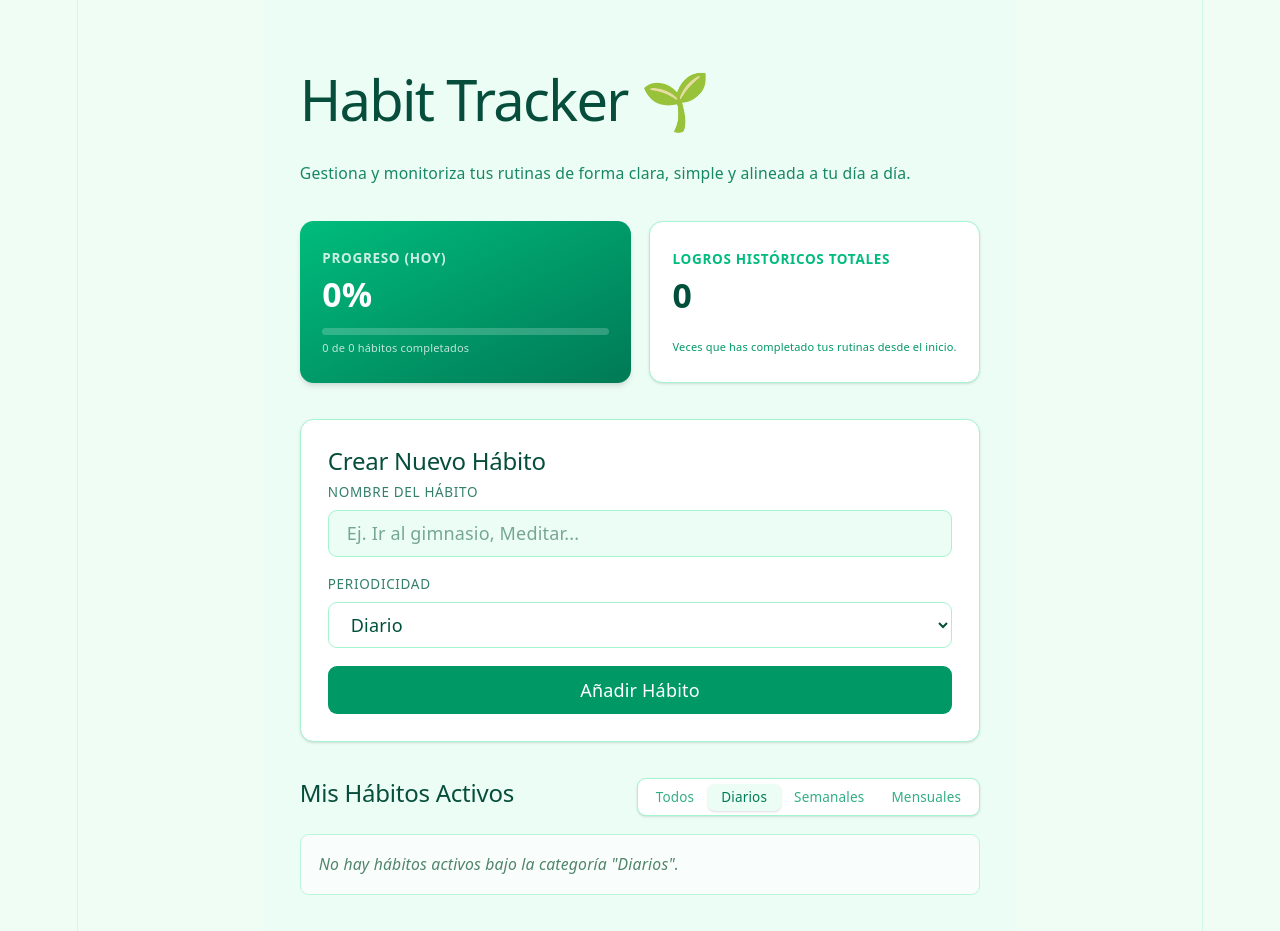
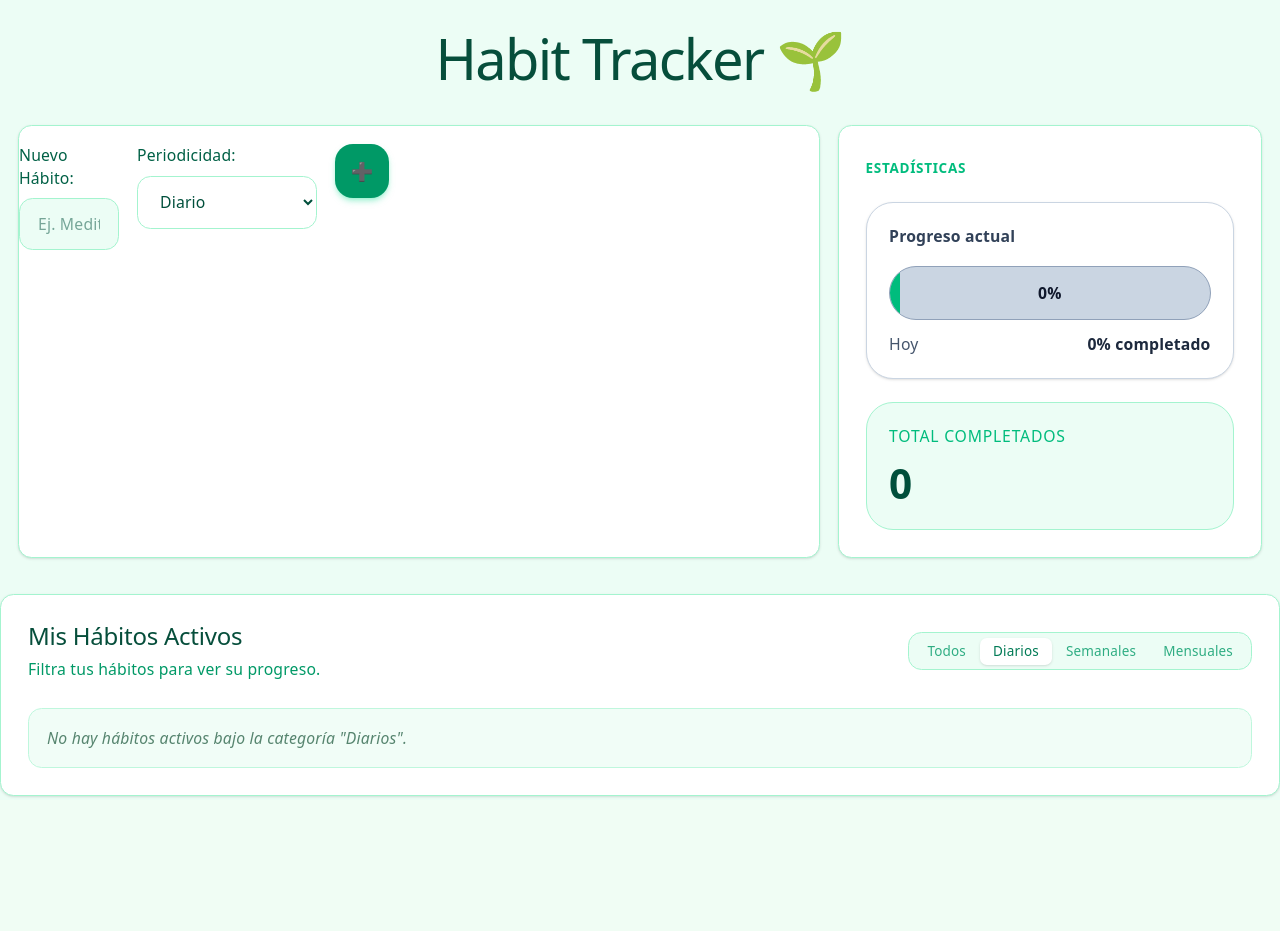
Before and after one commit to M1nguS1/habit-tracker-desktop, a React (Vite) app: page / in a window 1280 px wide. After the commit the page ends 800 px from the top, so only its background shows below. Built offline with nearby package versions, Linux system fonts and the light colour scheme.

Commit message:
reajuste de como aparece la creacion del nuevo habito

```diff
--- a/src/App.tsx
+++ b/src/App.tsx
@@ -112,107 +112,119 @@ function App() {
     filteredTasks.length > 0 ? Math.round((filteredCompleted.length / filteredTasks.length) * 100) : 0;
 
   return (
-    <div className="p-8 max-w-2xl mx-auto text-left bg-emerald-50 min-h-screen">
-      <header className="mb-8">
-        <h1 className="text-4xl font-bold tracking-tight mb-2 text-emerald-900">Habit Tracker 🌱</h1>
-        <p className="text-sm text-emerald-700 opacity-90">
-          Gestiona y monitoriza tus rutinas de forma clara, simple y alineada a tu día a día.
-        </p>
+    <div className="px-0 w-full max-w-full text-left bg-emerald-50 min-h-screen" style={{ paddingTop: '1.25rem' }}>
+      <header style={{ width: '100%', display: 'flex', justifyContent: 'center', marginBottom: '2rem', paddingTop: '0.25rem' }}>
+        <h1 style={{ margin: '0 auto', width: 'fit-content', textAlign: 'center' }} className="text-4xl font-bold tracking-tight mb-2 text-emerald-900">
+          Habit Tracker 🌱
+        </h1>
       </header>
 
-      <section className="grid grid-cols-1 sm:grid-cols-2 gap-4 mb-8">
-        <div className="bg-gradient-to-br from-emerald-500 to-emerald-700 p-5 rounded-xl text-white shadow-md">
-          <span className="text-xs font-semibold uppercase tracking-wider opacity-80">
-            Progreso ({filter === 'all' ? 'Todos' : filter === 'daily' ? 'Hoy' : filter === 'weekly' ? 'Esta Semana' : 'Este Mes'})
-          </span>
-          <div className="text-3xl font-bold mt-1">{progressPercentage}%</div>
-          <div className="w-full bg-white/20 h-1.5 rounded-full mt-3 overflow-hidden">
-            <div className="bg-white h-full transition-all duration-300" style={{ width: `${progressPercentage}%` }}></div>
-          </div>
-          <p className="text-[11px] opacity-75 mt-2">
-            {filteredCompleted.length} de {filteredTasks.length} hábitos completados
-          </p>
-        </div>
-
-        <div className="bg-white p-5 rounded-xl border border-emerald-200 shadow-sm flex flex-col justify-between">
-          <div>
-            <span className="text-xs font-semibold uppercase tracking-wider text-emerald-500">
-              Logros Históricos Totales
-            </span>
-            <div className="text-3xl font-bold mt-1 text-emerald-900">{totalCompletions}</div>
-          </div>
-          <p className="text-[11px] text-emerald-600 mt-2">
-            Veces que has completado tus rutinas desde el inicio.
-          </p>
-        </div>
-      </section>
-
-      <section className="bg-white p-6 rounded-xl border border-emerald-200 mb-8 shadow-sm">
-        <h2 className="text-xl font-semibold mb-4 text-emerald-900">Crear Nuevo Hábito</h2>
-        <form onSubmit={handleSubmit} className="space-y-4">
-          <div>
-            <label className="block text-xs font-medium uppercase tracking-wider mb-2 text-emerald-800 opacity-80">
-              Nombre del hábito
-            </label>
+      <section className="grid gap-4 lg:grid-cols-[1.7fr_0.9fr] mb-8 ml-0 px-4">
+        <div className="bg-white p-4 pl-0 rounded-xl border border-emerald-200 shadow-sm ml-0">
+          <form onSubmit={handleSubmit} className="space-y-6">
+            <div className="flex flex-col gap-4">
+              <div className="flex items-start gap-4 justify-start w-full pl-0 ml-0">
+                <label className="block flex-none text-sm text-emerald-800" style={{ width: '100px' }}>
+                  <span className="block mb-2">Nuevo Hábito: </span>
                   <input
                     type="text"
-              placeholder="Ej. Ir al gimnasio, Meditar..."
+                    placeholder="Ej. Meditar"
                     value={name}
-              onChange={(e) => setName(e.target.value)}
-              className="w-full px-4 py-2 rounded-lg border border-emerald-200 bg-emerald-50 text-emerald-900 focus:outline-none focus:ring-2 focus:ring-emerald-500"
+                    onChange={e => setName(e.target.value)}
+                    className="rounded-xl border border-emerald-200 bg-emerald-50 px-4 py-3 text-emerald-900 focus:outline-none focus:ring-2 focus:ring-emerald-500"
+                    style={{ width: '100px' }}
                   />
-          </div>
+                </label>
 
-          <div>
-            <label className="block text-xs font-medium uppercase tracking-wider mb-2 text-emerald-800 opacity-80">
-              Periodicidad
-            </label>
+                <label className="w-[180px] min-w-[180px] text-sm text-emerald-800">
+                  <span className="block mb-2">Periodicidad:</span>
                   <select
                     value={periodicity}
-              onChange={(e) => setPeriodicity(e.target.value)}
-              className="w-full px-4 py-2 rounded-lg border border-emerald-200 bg-white text-emerald-900 focus:outline-none focus:ring-2 focus:ring-emerald-500"
+                    onChange={e => setPeriodicity(e.target.value)}
+                    className="w-full rounded-xl border border-emerald-200 bg-white px-4 py-3 text-emerald-900 focus:outline-none focus:ring-2 focus:ring-emerald-500"
                   >
                     <option value="daily">Diario</option>
                     <option value="weekly">Semanal</option>
                     <option value="monthly">Mensual</option>
                   </select>
-          </div>
+                </label>
 
                 <button
                   type="submit"
-            className="w-full bg-emerald-600 hover:bg-emerald-700 text-white font-medium py-2.5 px-4 rounded-lg transition-colors"
+                  aria-label="Crear hábito"
+                  className="self-start inline-flex h-12 w-12 items-center justify-center rounded-2xl bg-emerald-600 text-white shadow-md shadow-emerald-300/50 transition hover:bg-emerald-700 active:bg-emerald-800 focus:outline-none focus:ring-4 focus:ring-emerald-200"
                 >
-            Añadir Hábito
+                  ➕
                 </button>
+              </div>
+            </div>
           </form>
+        </div>
+
+        <div className="bg-white p-6 rounded-xl border border-emerald-200 shadow-sm">
+          <span className="text-xs font-semibold uppercase tracking-wider text-emerald-500">
+            Estadísticas
+          </span>
+          <div className="mt-5 grid gap-5">
+            <div className="rounded-3xl bg-white border border-slate-300 p-5 shadow-sm">
+              <p className="text-sm font-semibold text-slate-700">Progreso actual</p>
+              <div className="relative mt-4 h-12 w-full rounded-full bg-slate-300 overflow-hidden border border-slate-400">
+                <div
+                  style={{
+                    width: progressPercentage === 0 ? '10px' : `${progressPercentage}%`,
+                    minWidth: '10px',
+                    transition: 'width 300ms ease',
+                  }}
+                  className="h-full rounded-full bg-emerald-500"
+                />
+                <span className="absolute inset-0 flex items-center justify-center text-sm font-semibold text-slate-900">
+                  {progressPercentage}%
+                </span>
+              </div>
+              <div className="mt-3 flex items-center justify-between gap-4 text-sm text-slate-600">
+                <span>{filter === 'all' ? 'Todos' : filter === 'daily' ? 'Hoy' : filter === 'weekly' ? 'Esta Semana' : 'Este Mes'}</span>
+                <span className="font-semibold text-slate-800">{progressPercentage}% completado</span>
+              </div>
+            </div>
+            <div className="rounded-3xl bg-emerald-50 border border-emerald-200 p-5">
+              <p className="text-sm uppercase tracking-wider text-emerald-500">Total completados</p>
+              <div className="text-4xl font-bold text-emerald-900 mt-3">{totalCompletions}</div>
+            </div>
+          </div>
+        </div>
       </section>
 
-      <section>
-        <div className="flex flex-col sm:flex-row sm:justify-between sm:items-center gap-4 mb-4">
+      <section className="bg-white p-6 rounded-xl border border-emerald-200 shadow-sm">
+        <div className="flex flex-col sm:flex-row sm:justify-between sm:items-center gap-4 mb-6">
+          <div>
             <h2 className="text-xl font-semibold text-emerald-900">Mis Hábitos Activos</h2>
+            <p className="text-sm text-emerald-600 mt-1">
+              Filtra tus hábitos para ver su progreso.
+            </p>
+          </div>
 
-          <div className="flex bg-white p-1 rounded-lg border border-emerald-200 self-start sm:self-auto shadow-sm">
+          <div className="flex bg-emerald-50 p-1 rounded-xl border border-emerald-200">
             <button
               onClick={() => setFilter('all')}
-              className={`px-3 py-1 text-xs font-medium rounded-md transition-all cursor-pointer ${filter === 'all' ? 'bg-emerald-50 text-emerald-700 shadow' : 'text-emerald-600 opacity-80'}`}
+              className={`px-3 py-1 text-xs font-medium rounded-md transition-all ${filter === 'all' ? 'bg-white text-emerald-700 shadow-sm' : 'text-emerald-600 opacity-80'}`}
             >
               Todos
             </button>
             <button
               onClick={() => setFilter('daily')}
-              className={`px-3 py-1 text-xs font-medium rounded-md transition-all cursor-pointer ${filter === 'daily' ? 'bg-emerald-50 text-emerald-700 shadow' : 'text-emerald-600 opacity-80'}`}
+              className={`px-3 py-1 text-xs font-medium rounded-md transition-all ${filter === 'daily' ? 'bg-white text-emerald-700 shadow-sm' : 'text-emerald-600 opacity-80'}`}
             >
               Diarios
             </button>
             <button
               onClick={() => setFilter('weekly')}
-              className={`px-3 py-1 text-xs font-medium rounded-md transition-all cursor-pointer ${filter === 'weekly' ? 'bg-emerald-50 text-emerald-700 shadow' : 'text-emerald-600 opacity-80'}`}
+              className={`px-3 py-1 text-xs font-medium rounded-md transition-all ${filter === 'weekly' ? 'bg-white text-emerald-700 shadow-sm' : 'text-emerald-600 opacity-80'}`}
             >
               Semanales
             </button>
             <button
               onClick={() => setFilter('monthly')}
-              className={`px-3 py-1 text-xs font-medium rounded-md transition-all cursor-pointer ${filter === 'monthly' ? 'bg-emerald-50 text-emerald-700 shadow' : 'text-emerald-600 opacity-80'}`}
+              className={`px-3 py-1 text-xs font-medium rounded-md transition-all ${filter === 'monthly' ? 'bg-white text-emerald-700 shadow-sm' : 'text-emerald-600 opacity-80'}`}
             >
               Mensuales
             </button>
@@ -220,24 +232,23 @@ function App() {
         </div>
 
         {filteredTasks.length === 0 ? (
-          <p className="text-sm opacity-70 italic p-4 bg-white rounded-lg border border-emerald-200">
+          <p className="text-sm opacity-70 italic p-4 bg-emerald-50 rounded-xl border border-emerald-200">
             No hay hábitos activos bajo la categoría "{filter === 'all' ? 'Todos' : filter === 'daily' ? 'Diarios' : filter === 'weekly' ? 'Semanales' : 'Mensuales'}".
           </p>
         ) : (
-          <ul className="space-y-2 p-0 list-none">
+          <ul className="space-y-3 p-0 list-none">
             {filteredTasks.map((task) => {
               const isCompleted = completionIds.includes(task.id);
 
               return (
                 <li
                   key={task.id}
-                  className={`flex justify-between items-center p-4 rounded-lg border shadow-sm transition-all duration-200 ${
-                    isCompleted
-                      ? 'bg-emerald-50 border-emerald-200 opacity-95'
-                      : 'bg-white border-emerald-100 hover:border-emerald-300'
+                  className={`flex items-center justify-between gap-4 p-4 rounded-xl border shadow-sm transition-all duration-200 ${isCompleted
+                    ? 'bg-emerald-50 border-emerald-200'
+                    : 'bg-white border-emerald-100 hover:border-emerald-200'
                     }`}
                 >
-                  <div className="flex items-center gap-4">
+                  <div className="flex items-center gap-4 min-w-0">
                     <input
                       type="checkbox"
                       checked={isCompleted}
@@ -245,15 +256,11 @@ function App() {
                       className="w-5 h-5 rounded border-emerald-300 text-emerald-600 focus:ring-emerald-500 cursor-pointer accent-emerald-600"
                     />
 
-                    <div className="flex flex-col gap-1">
-                      <strong
-                        className={`font-medium transition-all text-emerald-900 ${
-                          isCompleted ? 'line-through text-emerald-500' : ''
-                        }`}
-                      >
+                    <div className="min-w-0">
+                      <p className={`font-medium ${isCompleted ? 'line-through text-emerald-500' : 'text-emerald-900'}`}>
                         {task.name}
-                      </strong>
-                      <span className="w-max text-[10px] px-2 py-0.5 rounded-full bg-emerald-100 text-emerald-800 font-semibold uppercase tracking-wider">
+                      </p>
+                      <span className="inline-flex items-center rounded-full bg-emerald-100 px-2 py-1 text-[10px] font-semibold uppercase tracking-wider text-emerald-800">
                         {task.periodicity}
                       </span>
                     </div>
--- a/src/index.css
+++ b/src/index.css
@@ -33,11 +33,10 @@
 }
 
 #root {
-  width: 1126px;
+  width: 100%;
   max-width: 100%;
-  margin: 0 auto;
-  text-align: center;
-  border-inline: 1px solid var(--border);
+  margin: 0;
+  text-align: left;
   min-height: 100svh;
   display: flex;
   flex-direction: column;
```
Lines whose indentation alone changed are shown as unchanged.
